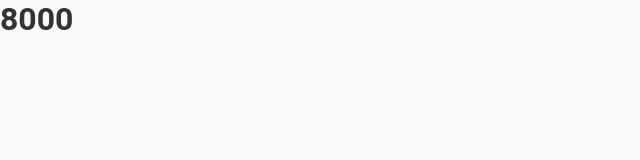
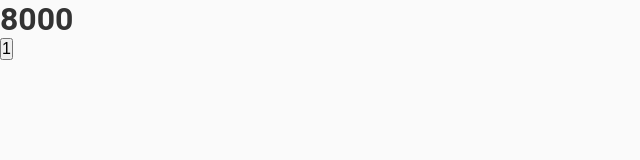
Before and after one commit to mugarate12/ygoDuelCalculator, a React (Create React App) app: page / in a window 1280 px wide. Shown: the top 160 px of the page, without its empty margins (0-640 px from the left). Built offline with nearby package versions, Linux system fonts and the light colour scheme.

Commit message:
add NumberButton component and test of this

```diff
--- /dev/null
+++ b/src/components/NumberButton/index.tsx
@@ -0,0 +1,17 @@
+import React from 'react'
+
+import * as Styled from './styles'
+
+interface NumberButtonInterface {
+  number: number;
+}
+
+const NumberButton: React.FC<NumberButtonInterface> = ({ number }) => {
+  return (
+    <Styled.Button>
+      <Styled.NumberText>{number}</Styled.NumberText>
+    </Styled.Button>
+  )
+}
+
+export default NumberButton
--- /dev/null
+++ b/src/components/NumberButton/styles.tsx
@@ -0,0 +1,10 @@
+import styled from 'styled-components'
+
+export const Button = styled.button`
+
+`
+
+export const NumberText = styled.p`
+  font-size: 16px;
+  font-size: 1rem;
+`
--- a/src/pages/Home/index.tsx
+++ b/src/pages/Home/index.tsx
@@ -3,6 +3,7 @@ import React from 'react'
 import GlobalStyle from './../../styles/global'
 
 import LifePointsDisplay from './../../components/LifePointsDisplay/index'
+import NumberButton from './../../components/NumberButton/index'
 
 export default function Home() {
   return (
@@ -10,6 +11,7 @@ export default function Home() {
       <GlobalStyle />
 
       <LifePointsDisplay playerLifePoints={8000} />
+      <NumberButton number={1}/>
     </>
   )
 }
```
Also changed, not shown: 1 other file (tests, documents, lock files or other folders).
